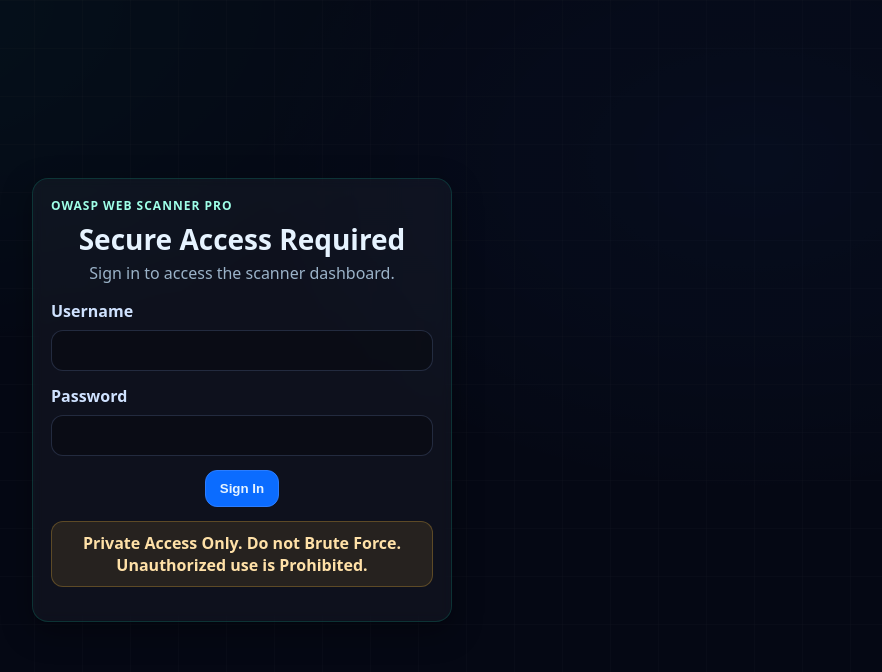
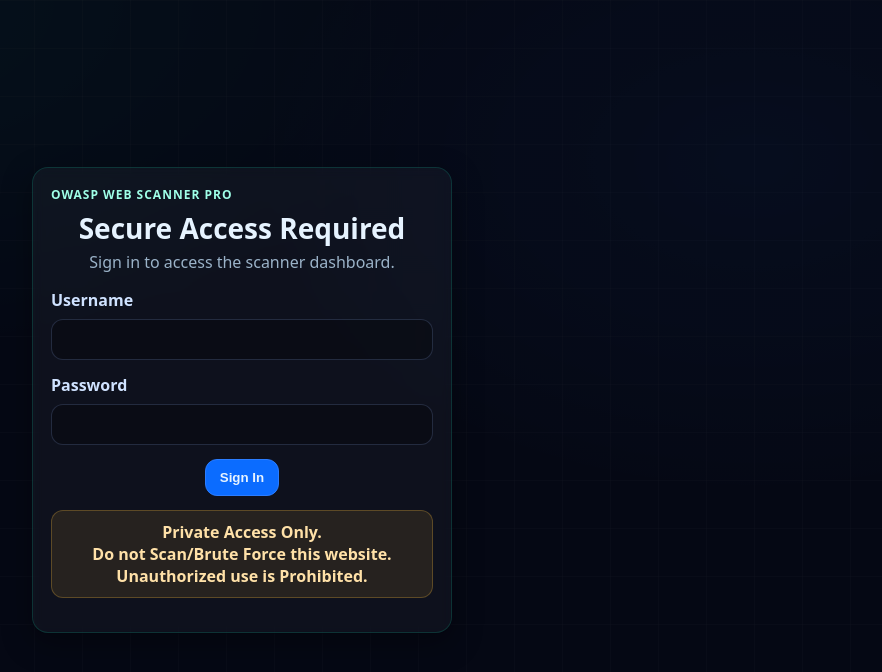
Before and after one commit to k2307/owasp-web-scanner-pro, a Flask app: page / in a window 1280 px wide. Shown: the top 672 px of the page, without its empty margins (398-1280 px from the left). Run offline with Flask 3, Linux system fonts and the light colour scheme.

Commit message:
frontend update

```diff
--- a/templates/index.html
+++ b/templates/index.html
@@ -34,7 +34,8 @@
       </div>
 
       <p class="disclaim">
-        Private Access Only. Do not Brute Force.<br>
+        Private Access Only.<br>
+        Do not Scan/Brute Force this website.<br>
         Unauthorized use is Prohibited.
       </p>
     </form>
```
